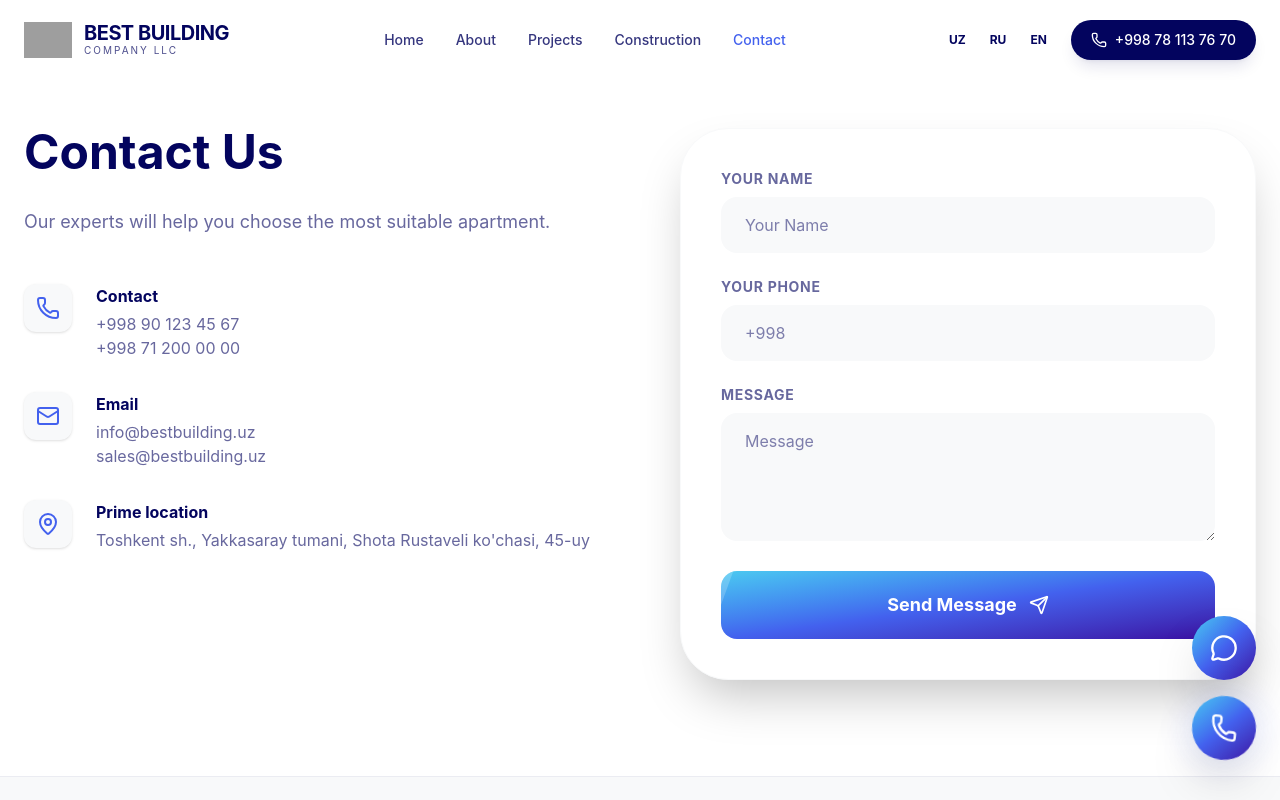
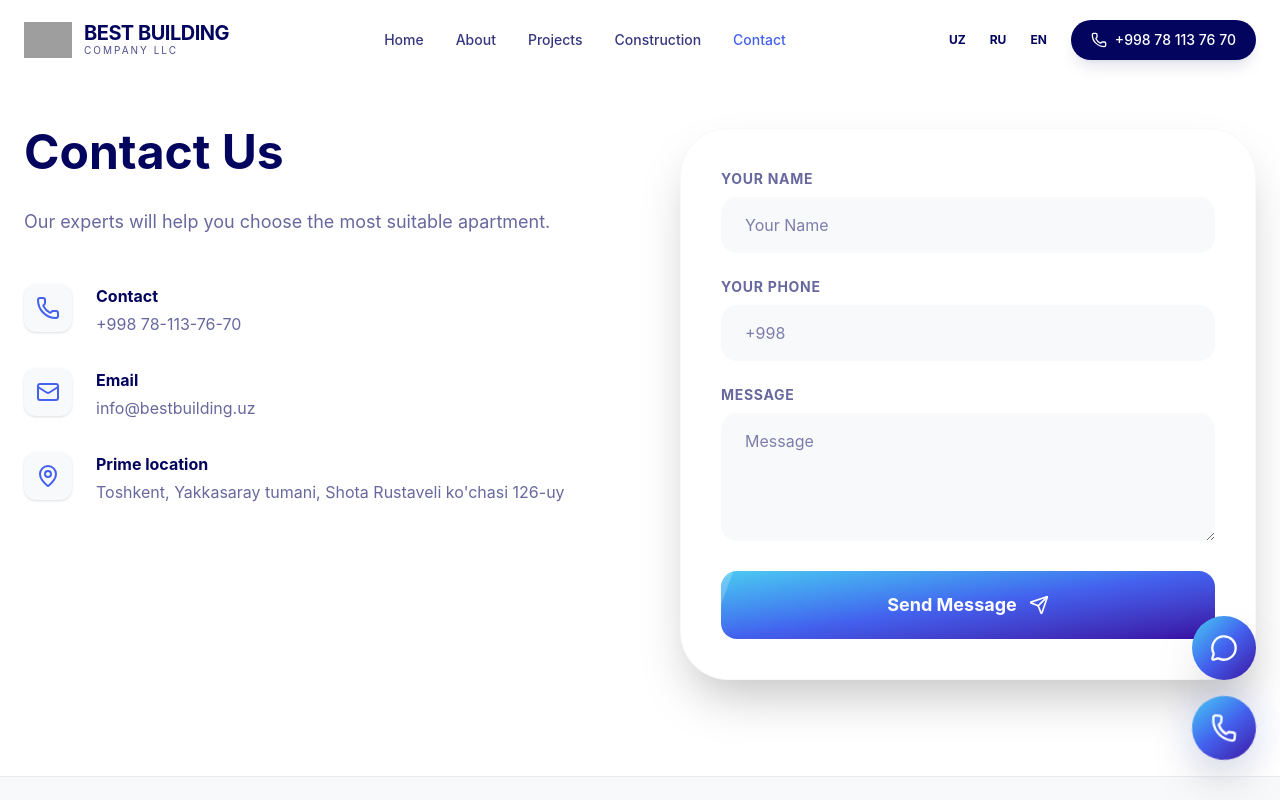
Before and after one commit to 946427725/Best-Building-Company-LLC, a React (Vite) app: page /contact in a window 1280 px wide. Shown: the top 800 px of the page. Built offline with nearby package versions, Linux system fonts and the light colour scheme; grey boxes are pictures that could not be loaded.

Commit message:
Update Contact.tsx

```diff
--- a/src/pages/Contact.tsx
+++ b/src/pages/Contact.tsx
@@ -45,9 +45,9 @@ export function Contact() {
 
             <div className="space-y-8">
               {[
-                { icon: Phone, title: t('footer.contact'), content: ['+998 90 123 45 67', '+998 71 200 00 00'] },
-                { icon: Mail, title: 'Email', content: ['info@bestbuilding.uz', 'sales@bestbuilding.uz'] },
-                { icon: MapPin, title: t('whyUs.location').split(' — ')[0], content: ["Toshkent sh., Yakkasaray tumani, Shota Rustaveli ko'chasi, 45-uy"] },
+                { icon: Phone, title: t('footer.contact'), content: ['+998 78-113-76-70'] },
+                { icon: Mail, title: 'Email', content: ['info@bestbuilding.uz'] },
+                { icon: MapPin, title: t('whyUs.location').split(' — ')[0], content: ["Toshkent, Yakkasaray tumani, Shota Rustaveli ko'chasi 126-uy"] },
               ].map((item, i) => (
                 <motion.div
                   key={i}
```
